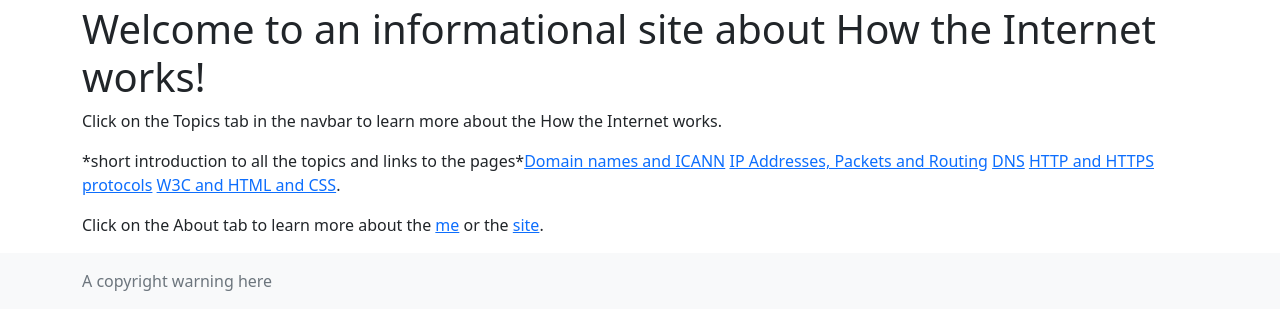
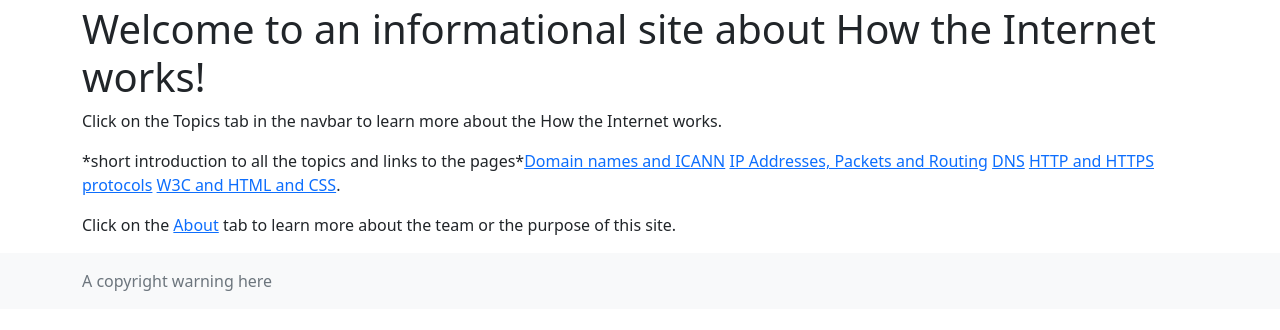
Before and after one commit to dpn418/How-the-Internet-Works, a plain HTML site: page docs/index.html in a window 1280 px wide. Shown: the part 378-708 px from the top of the page. Drawn offline with nearby package versions, Linux system fonts and the light colour scheme.

Commit message:
update links on homepage
to reflect single about page

```diff
--- a/docs/index.html
+++ b/docs/index.html
@@ -75,7 +75,7 @@
 
 
 
-          <p>Click on the About tab to learn more about the <a href="team.html">me</a> or the <a href="about.html">site</a>.</p>
+          <p>Click on the <a href="about.html">About</a> tab to learn more about the team or the purpose of this site.</p>
 
 
         </div>
```
